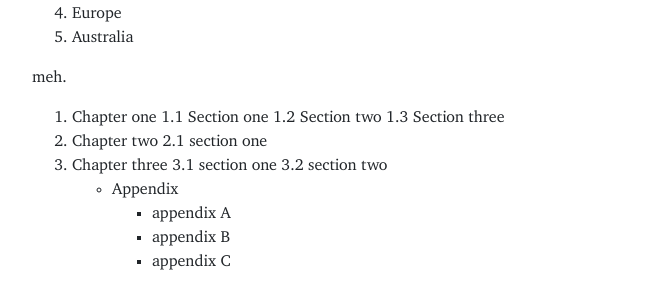
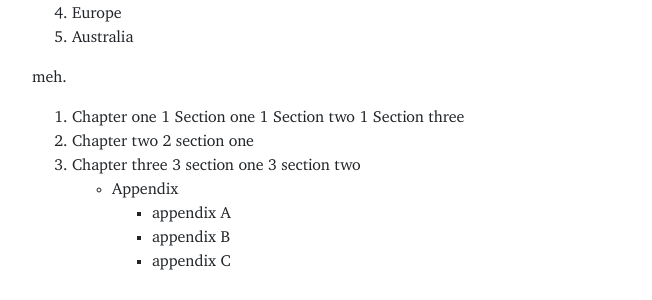
Before and after one commit to reedeeng/blog, a Jekyll site: the page built from element-of-typography.md, in a window 1280 px wide. Shown: the part 1110-1410 px from the top of the page, without its empty margins (312-964 px from the left). Built offline with Jekyll 4.4.1, drawn with Linux system fonts in a browser that asks for light colours.

Commit message:
Update element-of-typography.md

```diff
--- a/element-of-typography.md
+++ b/element-of-typography.md
@@ -30,14 +30,14 @@ meh.
 meh.
 
 1. Chapter one
-  1.1 Section one
-  1.2 Section two
-  1.3 Section three
+  1 Section one
+  1 Section two
+  1 Section three
 2. Chapter two
-  2.1 section one
+  2 section one
 3. Chapter three
-  3.1 section one
-  3.2 section two
+  3 section one
+  3 section two
 * Appendix
   * appendix A
   * appendix B
```
